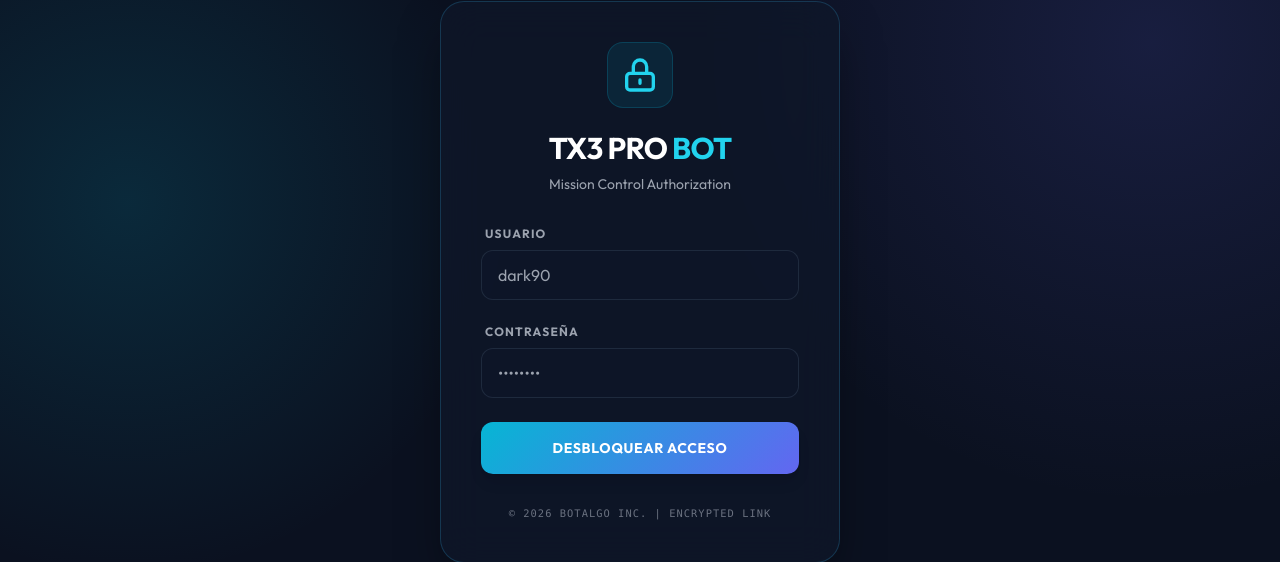
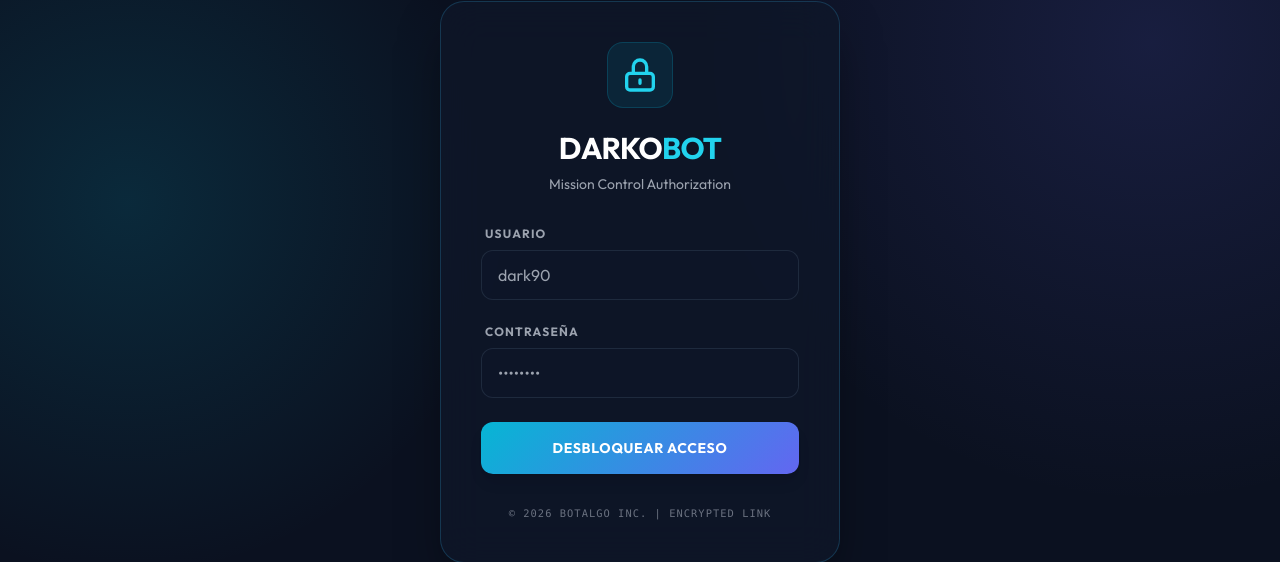
Before and after one commit to darkounus90/BOTTX3, a Flask app: page /login in a window 1280 px wide. Shown: the part 118-680 px from the top of the page. Run offline with Flask 3, Linux system fonts and the light colour scheme; some libraries are stand-ins or nearby versions.

Commit message:
feat(branding): rename bot to Darkobot in UI and order comments

```diff
--- a/config/settings.py
+++ b/config/settings.py
@@ -101,7 +101,7 @@ class BotConfig:
     # ─── ORDERS ───────────────────────────────────────────────────────
     MAGIC_NUMBER = 234000
     DEVIATION = 20
-    ORDER_COMMENT_PREFIX = "TX3_Pro"
+    ORDER_COMMENT_PREFIX = "Darkobot"
     MAX_SPREAD_PIPS = 5.0                # TX3 Funding: EURUSD ~2-4, GBPUSD ~4-8, USDJPY ~4-10
 
     # ─── TIMING ───────────────────────────────────────────────────────
--- a/dashboard/templates/index.html
+++ b/dashboard/templates/index.html
@@ -4,7 +4,7 @@
 <head>
     <meta charset="UTF-8">
     <meta name="viewport" content="width=device-width, initial-scale=1.0">
-    <title>TX3 Pro Bot | Mission Control</title>
+    <title>Darkobot | Mission Control</title>
     <!-- Fonts -->
     <link rel="preconnect" href="https://fonts.googleapis.com">
     <link rel="preconnect" href="https://fonts.gstatic.com" crossorigin>
@@ -213,7 +213,7 @@
                     </svg>
                 </div>
                 <div>
-                    <h1 class="text-3xl font-bold tracking-tight text-white">TX3 Pro <span
+                    <h1 class="text-3xl font-bold tracking-tight text-white">DARKO<span
                             class="text-blue-500 font-light">$50K</span></h1>
                     <div class="flex items-center gap-2 mt-1">
                         <p class="text-sm text-gray-400 font-mono tracking-wider">MISSION CONTROL SYSTEM</p>
@@ -758,7 +758,7 @@
                     class="text-[0.6rem] font-mono text-gray-500 uppercase tracking-[0.3em] opacity-40 hover:opacity-100 transition-opacity">
                     HEARTBEAT: SYNCING...</div>
                 <div class="tracking-widest opacity-60 text-[0.6rem] uppercase font-bold text-gray-600">
-                    Prop Bot Architecture ⚙️ <span class="text-blue-500/80">TX3 EDITION</span>
+                    Prop Bot Architecture ⚙️ <span class="text-blue-500/80">DARKOBOT EDITION</span>
                 </div>
             </div>
 
--- a/dashboard/templates/login.html
+++ b/dashboard/templates/login.html
@@ -4,7 +4,7 @@
 <head>
     <meta charset="UTF-8">
     <meta name="viewport" content="width=device-width, initial-scale=1.0">
-    <title>TX3 Pro | Login</title>
+    <title>Darkobot | Login</title>
     <script src="https://cdn.tailwindcss.com"></script>
     <link href="https://fonts.googleapis.com/css2?family=Outfit:wght@300;400;600;700&family=JetBrains+Mono&display=swap"
         rel="stylesheet">
@@ -82,7 +82,7 @@
                         d="M12 15v2m-6 4h12a2 2 0 002-2v-6a2 2 0 00-2-2H6a2 2 0 00-2 2v6a2 2 0 002 2zm10-10V7a4 4 0 00-8 0v4h8z" />
                 </svg>
             </div>
-            <h1 class="text-3xl font-bold text-white tracking-tight">TX3 PRO <span class="text-cyan-400">BOT</span></h1>
+            <h1 class="text-3xl font-bold text-white tracking-tight">DARKO<span class="text-cyan-400">BOT</span></h1>
             <p class="text-gray-400 text-sm mt-2">Mission Control Authorization</p>
         </div>
 
```
